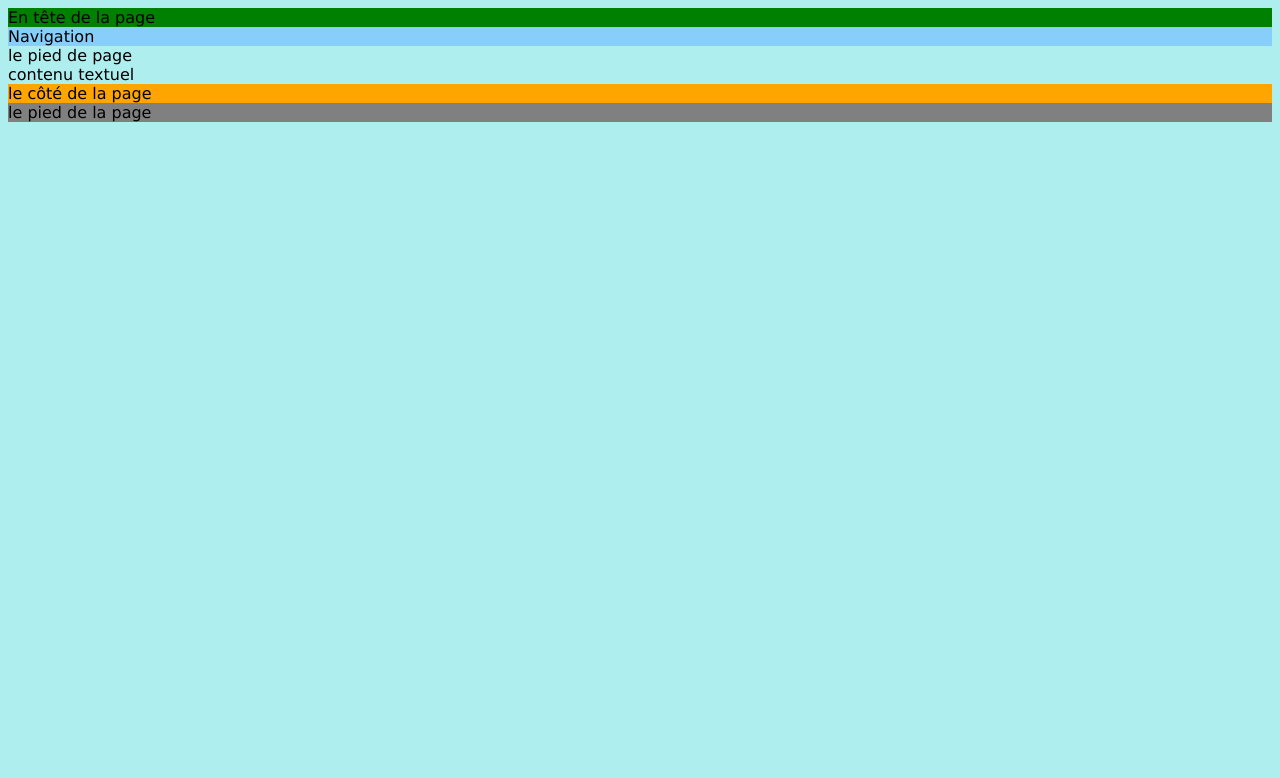
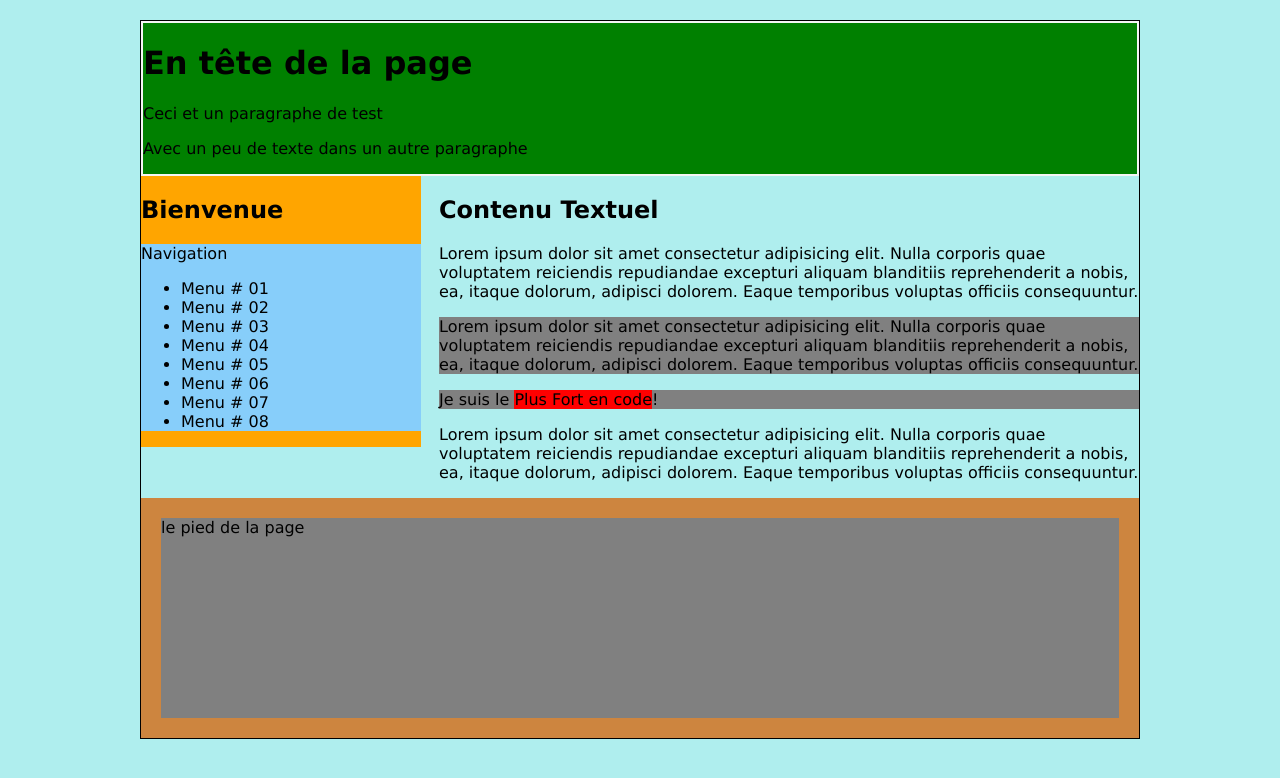
Before and after one commit to moh3424/miniSITEe, a plain HTML site: page index.html in a window 1280 px wide. Drawn offline with Linux system fonts and the light colour scheme.

Commit message:
commit05
realisation d'une mise page avec css et htm avec les balises articl aside div class et id

```diff
--- a/css/style.css
+++ b/css/style.css
@@ -21,6 +21,39 @@
     background: gray;
 }
 body{
+    margin: auto; /* la marge extérieur d'un élément */
     background-color: paleturquoise;
     font-family: 'Lucida Sans', 'Lucida Sans Regular', 'Lucida Grande', 'Lucida Sans Unicode', Geneva, Verdana, sans-serif;
 }
+/* le haut de page */
+header{
+    height:236; /*hauteur de l'élément*/
+    border:2px solid whitesmoke;
+}
+/* le coté de la page */
+aside{
+    width: 280px; /*largeur de l'élément*/
+    float: left;
+}
+/* le contenu principale */
+#main{
+    width: 700px;
+    float: right;
+}
+.clear{
+    clear: both;
+}
+/* le pied de page */
+footer{
+    height:200px; /*hauteur de l'élément*/
+    border:20px solid peru;   /*berdure de l'élément: widht style color*/
+}
+/* l'embalage de toute la page */
+#wrapper{
+    width: 998px;
+    border: 1px solid black;
+    margin-top: 20px;
+    margin-left:auto;
+    margin-right: auto;
+
+}
--- a/index.html
+++ b/index.html
@@ -10,13 +10,41 @@
     </head>
     <body>
         <!-- debut de la div principale -->
-        <div>
-            <header class="fond_vert">En tête de la page</header><!-- en-tête de la page-->
-            <nav class="fond_bleu">Navigation</nav> <!-- la navigation de la page -->
-            <footer>le pied de page</footer> <!-- Le pied de la page -->
-            <article>contenu textuel</article><!-- contenu contextuel -->
-            <aside class="fond_orange">le côté de la page</aside><!--Pour une division sur le côté de la page -->
+        <div id="wrapper">
+            <header class="fond_vert">
+                <h1>En tête de la page</h1><!-- en-tête de la page-->
+                <p>Ceci et un paragraphe de test</p>
+                <p>Avec un peu de texte dans un autre paragraphe</p>
+            </header>
+            <aside class="fond_orange">
+                    <h2>Bienvenue</h2>
+                        <nav class="fond_bleu">Navigation <!-- la navigation de la page -->
+                            <ul>
+                                <li>Menu # 01</li>
+                                <li>Menu # 02</li>
+                                <li>Menu # 03</li>
+                                <li>Menu # 04</li>
+                                <li>Menu # 05</li>
+                                <li>Menu # 06</li>
+                                <li>Menu # 07</li>
+                                <li>Menu # 08</li>
+                            </ul>
+                        </nav>
+            </aside><!--Pour une division sur le côté de la page -->
+            <div id="main">
+            <!-- Article avec son h2 -->
+                <article>
+                    <h2>Contenu Textuel</h2>
+                    <p>Lorem ipsum dolor sit amet consectetur adipisicing elit. Nulla corporis quae voluptatem reiciendis repudiandae excepturi aliquam blanditiis reprehenderit a nobis, ea, itaque dolorum, adipisci dolorem. Eaque temporibus voluptas officiis consequuntur.</p>
+                    <p class="fond_gris">Lorem ipsum dolor sit amet consectetur adipisicing elit. Nulla corporis quae voluptatem reiciendis repudiandae excepturi aliquam blanditiis reprehenderit a nobis, ea, itaque dolorum, adipisci dolorem. Eaque temporibus voluptas officiis consequuntur.</p>
+                    <p class="fond_gris">Je suis le <span class="fond_rouge">Plus Fort en code</span>!</p>
+                    <p>Lorem ipsum dolor sit amet consectetur adipisicing elit. Nulla corporis quae voluptatem reiciendis repudiandae excepturi aliquam blanditiis reprehenderit a nobis, ea, itaque dolorum, adipisci dolorem. Eaque temporibus voluptas officiis consequuntur.</p>
+                </article><!-- contenu contextuel -->
+            </div>
+            <!-- fermeturede la div main! -->
+            <div class="clear"></div>
             <footer class="fond_gris">le pied de la page</footer> <!--le pied de la page-->
         </div>
+        <!-- fermeture de wrapper -->
     </body>
 </html>
```
